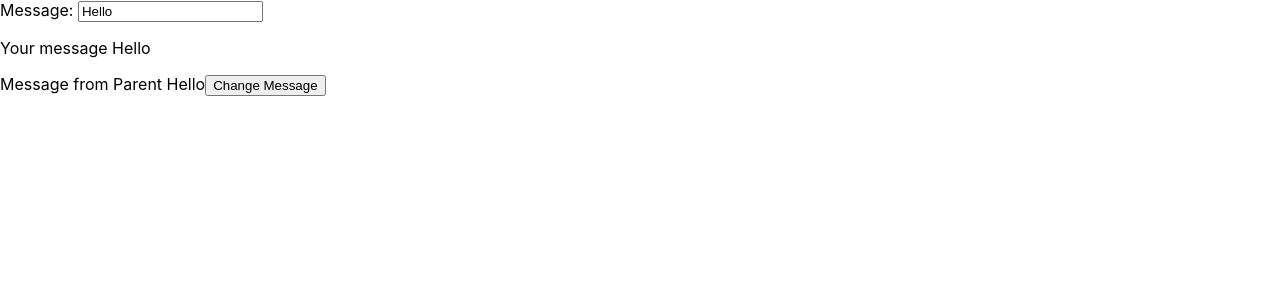
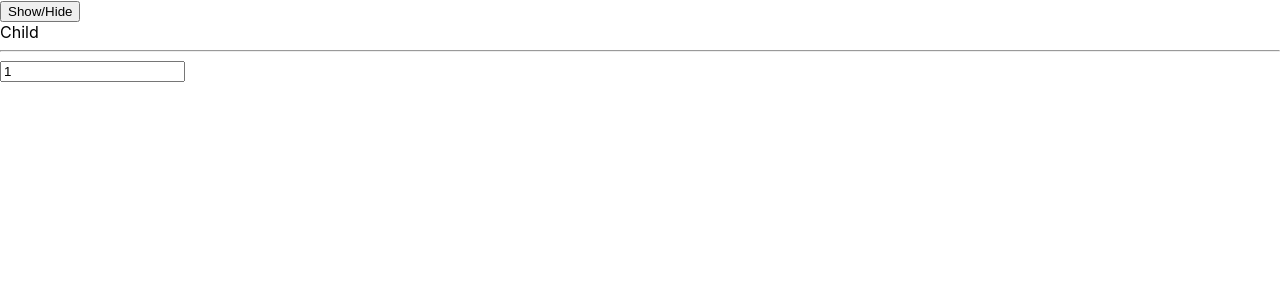
Before and after one commit to kaelvergara/react-training, a React (Create React App) app: page / in a window 1280 px wide. Shown: the top 300 px of the page. Built offline with nearby package versions, Linux system fonts and the light colour scheme.

Commit message:
05-lifecycle-methods

```diff
--- a/src/App.js
+++ b/src/App.js
@@ -5,33 +5,38 @@ class App extends Component {
   constructor() {
     super();
     this.state = {
-      message: 'Hello'
+      show: true,
+      id: 1
     }
-    this.handleChange = this.handleChange.bind(this);
+  }
+
+  componentWillMount() {
+    console.log('P-ComponentWillMount')
+  }
+
+  // componentDidMount() {
+  //   console.log('P-ComponentDidMount')
+  // }
+
+  handleClick() {
+    this.setState({
+      show: !this.state.show
+    })
   }
 
   handleChange(e) {
     this.setState({
-      message: e.target.value
-    })
-  }
-
-  changeMessage(newMessage) {
-    this.setState({
-      message: newMessage
-    }, () => {
-      console.log(this.state.message)
+      id: e.target.value
     })
   }
 
   render() {
     return (
       <div>
-        Message: <input type="text" value={this.state.message} onChange={this.handleChange}/>
-        <p>
-          Your message {this.state.message}
-        </p>
-        <Child message={this.state.message} changeMessage={this.changeMessage.bind(this)}/>
+        <button type="button" onClick={this.handleClick.bind(this)} >Show/Hide</button>
+        {this.state.show && <Child id={this.state.id}/>}
+        <hr/>
+        <input type="text" value={this.state.id} onChange={this.handleChange.bind(this)} />
       </div>
     );
   }
--- a/src/Child.js
+++ b/src/Child.js
@@ -1,14 +1,20 @@
 import React, { Component } from 'react';
 
 class Child extends Component {
-  handleChangeMessage() {
-    this.props.changeMessage('Changed parent state from child!');
+  componentWillMount() {
+    console.log('C-ComponentWillMount')
+  }
+  componentWillUnmount() {
+    console.log('C-i got deleted')
+  }
+  componentWillReceiveProps(newProps) {
+    //
+    console.log('New Props: ', newProps)
   }
   render() {
     return (
       <div>
-        Message from Parent {this.props.message}
-        <button onClick={this.handleChangeMessage.bind(this)}>Change Message</button>
+        Child
       </div>
     );
   }
```
